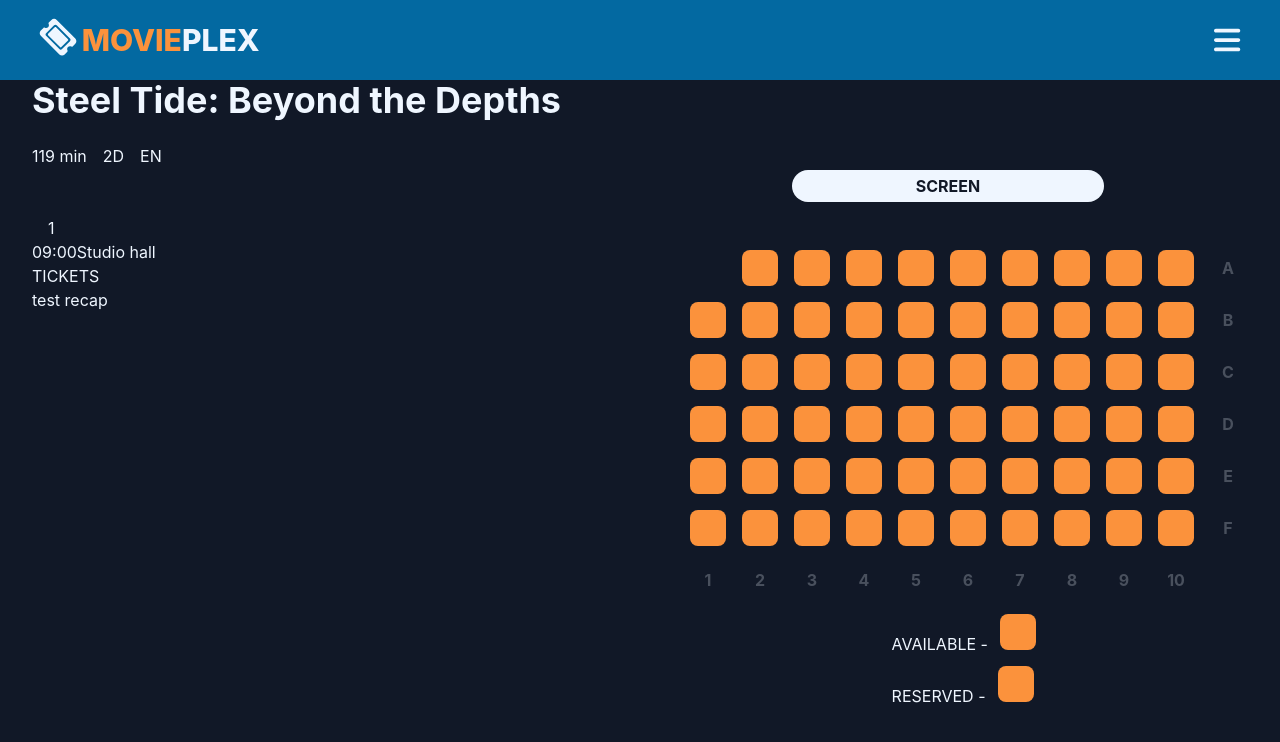
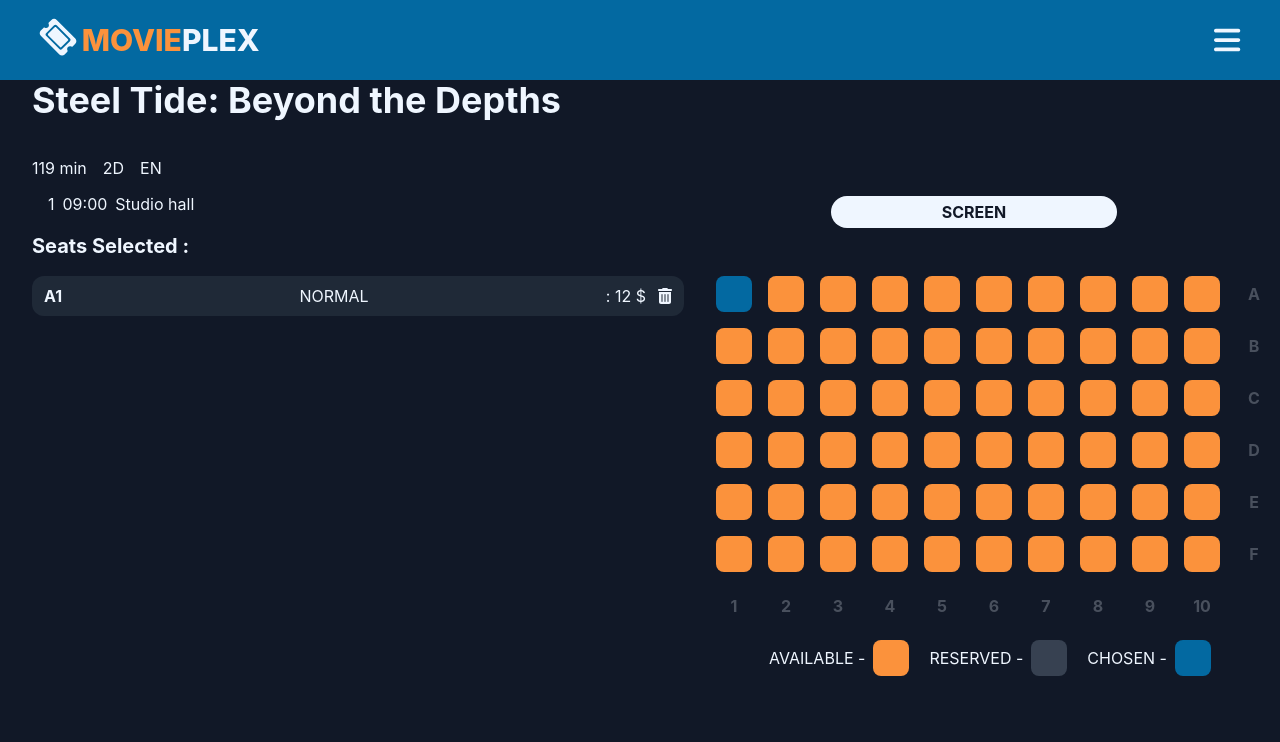
Before and after one commit to ewelinapetelicka/movieplex, a React (Create React App) app: page /select-tickets/1/1 in a window 1280 px wide. Both pictures are taken after a click on the button 708 px from the left and 268 px from the top of the page. Shown: the top 742 px of the page. Built offline with nearby package versions, Linux system fonts and the light colour scheme; data requests are answered from the project's data file.

Commit message:
ticket type selector

```diff
--- a/src/componetns/common/button/Button.tsx
+++ b/src/componetns/common/button/Button.tsx
@@ -13,7 +13,9 @@ export enum ButtonType {
     GRAY_CLICKED = "grayClicked",
     SEAT="seat",
     SEAT_TAKEN="taken",
-    DISABLED = "disabled"
+    SEAT_CHOSEN="chosen",
+    DISABLED = "disabled",
+
 }
 
 export function Button(props: ButtonProps) {
@@ -32,7 +34,10 @@ export function Button(props: ButtonProps) {
             return "bg-orange-400 w-9 h-9 rounded-2xl m-2"
         }
         if (props.type === ButtonType.SEAT_TAKEN) {
-            return "bg-sky-70 w-9 h-9 rounded-2xl m-2"
+            return "bg-sky-700 w-9 h-9 rounded-2xl m-2"
+        }
+        if (props.type === ButtonType.SEAT_CHOSEN) {
+            return "bg-gray-700 w-9 h-9 rounded-2xl m-2"
         }
         if (props.type === ButtonType.DISABLED){
             return "w-9 h-9 rounded-2xl m-2 opacity-25 font-bold"
--- /dev/null
+++ b/src/componetns/common/card/Card.tsx
@@ -0,0 +1,15 @@
+import {ReactNode} from "react";
+
+interface  CardProps{
+    children: ReactNode;
+}
+export function Card(props: CardProps){
+    return(
+        <>
+            <div
+                className={"bg-gray-800 w-full rounded-xl pt-2 pr-3 pb-2 pl-3"}>
+                {props.children}
+            </div>
+        </>
+    )
+}
--- /dev/null
+++ b/src/componetns/common/select/Select.tsx
@@ -0,0 +1,42 @@
+import {useRef, useState} from "react";
+import {useClickOutside} from "../../../hooks/click-outside/click-outside";
+
+interface SelectProps {
+    initValue: string;
+    options: string[];
+}
+
+export function Select(props: SelectProps) {
+    const [currentValue, setCurrentValue] = useState(props.initValue);
+    const [isVisible, setIsVisible] = useState(false);
+
+    const wrapperRef = useRef(null);
+
+    useClickOutside(wrapperRef, () => {
+        setIsVisible(false)
+    });
+
+    function changeValue(newValue: string) {
+        setCurrentValue(newValue);
+        setIsVisible(false);
+    }
+
+    return (
+        <div className={"relative"} ref={wrapperRef}>
+            <span onClick={() => {
+                setIsVisible(true)
+            }}>{currentValue}</span>
+            {isVisible ? <div className={"absolute z-20 mt-3 bg-amber-100"}>
+                {props.options.map((el) => {
+                    return (
+                        <div onClick={() => {
+                            changeValue(el)
+                        }}
+                             className={"text-cyan-950 " + (currentValue === el ? "bg-amber-400" : "")}
+                        >{el}
+                        </div>)
+                })}
+            </div> : null}
+        </div>
+    )
+}
--- a/src/componetns/recap/Recap.tsx
+++ b/src/componetns/recap/Recap.tsx
@@ -1,8 +1,36 @@
-export function Recap(){
-    return(
+import {Seat} from "../../models/seat/seat";
+import {Card} from "../common/card/Card";
+import {FontAwesomeIcon} from "@fortawesome/react-fontawesome";
+import {faTrashCan} from '@fortawesome/free-solid-svg-icons';
+import {Select} from "../common/select/Select";
+
+interface SeatPickedProps {
+    seatPicked: Seat[];
+}
+
+export function Recap(props: SeatPickedProps) {
+    return (
         <div>
-            <p>TICKETS</p>
-            <p>test recap</p>
+            <p className={"text-xl font-bold pt-4 pb-4"}>Seats Selected :</p>
+            <div className={"flex flex-col gap-4"}>
+                {props.seatPicked.map((el, index) => {
+                    return (
+                        <Card key={index}>
+                            <div className={"flex justify-between items-center"}>
+                                <div className={"font-bold"}>
+                                    <span>{String.fromCharCode(el.col + 65)}</span>
+                                    <span>{el.row + 1}</span>
+                                </div>
+                                <Select initValue={"NORMAL"} options={["KID", "SENIOR", "NORMAL"]}></Select>
+                                <div>
+                                    <span className={"pr-3"}>: 12 $</span>
+                                    <FontAwesomeIcon icon={faTrashCan}/>
+                                </div>
+                            </div>
+                        </Card>
+                    )
+                })}
+            </div>
         </div>
     )
 }
--- a/src/componetns/seat-picker/SeatPicker.tsx
+++ b/src/componetns/seat-picker/SeatPicker.tsx
@@ -22,7 +22,7 @@ export function SeatPicker(props: SeatPickerProps) {
             <div>
                 {cols.map((el, colI) => {
                     return (
-                        <div key={colI} className={"flex justify-center "}>
+                        <div key={colI} className={"flex justify-center"}>
                             {rows.map((el, rowI) => {
                                 return (
                                     <Button type={props.seatPicked.find((el) => el.row === rowI && el.col === colI) ? ButtonType.SEAT_TAKEN : ButtonType.SEAT} key={rowI} onClick={() => {
@@ -33,7 +33,6 @@ export function SeatPicker(props: SeatPickerProps) {
                                     }}>
                                     </Button>
                                 )
-
                             })}
                             <Button type={ButtonType.DISABLED} onClick={() => {
                             }}>
@@ -51,14 +50,18 @@ export function SeatPicker(props: SeatPickerProps) {
                     )
                 })}
             </div>
-            <div>
-                <div>
+            <div className={"flex justify-center items-center gap-3 "}>
+                <div className={"flex justify-center items-center "}>
                     <span>AVAILABLE - </span>
                     <Button type={ButtonType.SEAT} onClick={() => {}}></Button>
                 </div>
-                <div>
+                <div className={"flex justify-center items-center "}>
                     <span>RESERVED - </span>
-                    <Button type={ButtonType.SEAT} onClick={() => {}}></Button>
+                    <Button type={ButtonType.SEAT_CHOSEN} onClick={() => {}}></Button>
+                </div>
+                <div className={"flex justify-center items-center "}>
+                    <span>CHOSEN - </span>
+                    <Button type={ButtonType.SEAT_TAKEN} onClick={() => {}}></Button>
                 </div>
             </div>
         </div>
--- /dev/null
+++ b/src/hooks/click-outside/click-outside.ts
@@ -0,0 +1,16 @@
+import {Ref, useEffect} from "react";
+
+export function useClickOutside(ref: any, fn: () => void) {
+    useEffect(() => {
+        function handleClickOutside(event: MouseEvent) {
+            if (ref.current && !ref.current.contains(event.target)) {
+                fn()
+            }
+        }
+
+        document.addEventListener("mousedown", handleClickOutside);
+        return () => {
+            document.removeEventListener("mousedown", handleClickOutside);
+        };
+    }, [ref]);
+}
--- a/src/pages/select-tickets/SelectTickets.tsx
+++ b/src/pages/select-tickets/SelectTickets.tsx
@@ -75,32 +75,29 @@ export function SelectTickets() {
     return (
         <div className={" h-full text-blue-50 pl-8"}>
             <div className={"h-full flex flex-row justify-between"}>
-                <div>
-                    <div>
+                <div className={"w-9/12 pr-6"}>
+                    <div className={"flex flex-col gap-3"}>
                         <Title text={film.title} key={film.id}></Title>
                         <div className={"flex gap-4"}>
                             <span>{film.duration} min</span>
                             <span>{repertoire.showingIn}</span>
                             <span>{repertoire.language}</span>
                         </div>
-                        <div className={"flex gap-2 pt-12"}>
+                        <div className={"flex gap-2 "}>
                             <span>{params.date!.slice(8, 10)}</span>
                             <span>{months[parseInt(params.date!.slice(5, 7))]}</span>
                             <span>{params.date!.slice(0, 4)}</span>
-                        </div>
-                        <div>
                             <span>{repertoire.time}</span>
                             <span>{hall.name}</span>
                         </div>
                     </div>
-                    <Recap></Recap>
+                    <Recap seatPicked={seatPicked}></Recap>
                 </div>
                 <SeatPicker seatPicked={seatPicked}
                             onSetSeat={(seat: Seat) => {
                                 const isPicked = !!seatPicked.find((el)=>{
                                     return el.row === seat.row && el.col === seat.col
                                 })
-
                                 if (isPicked) {
                                     setSeatPicked(seatPicked.filter((el) => {
                                         return el.row !== seat.row || el.col !== seat.col
```
